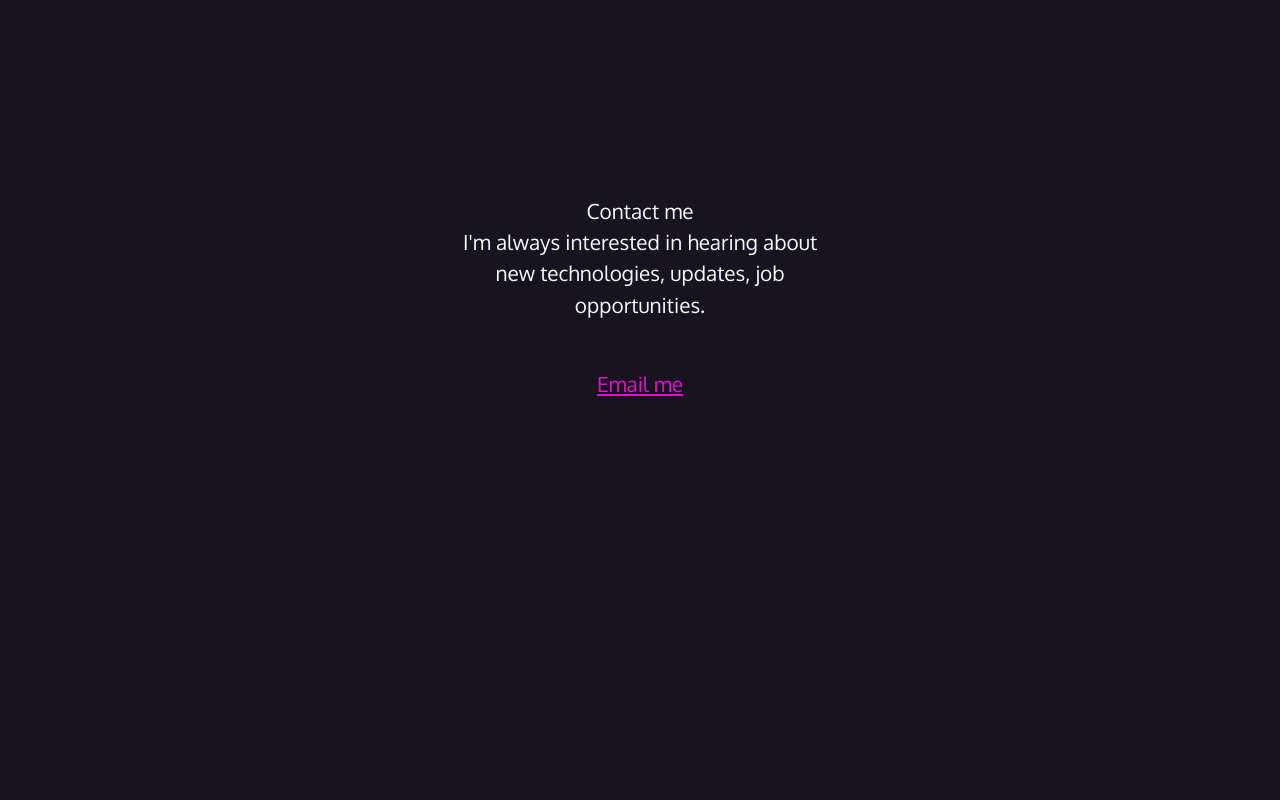
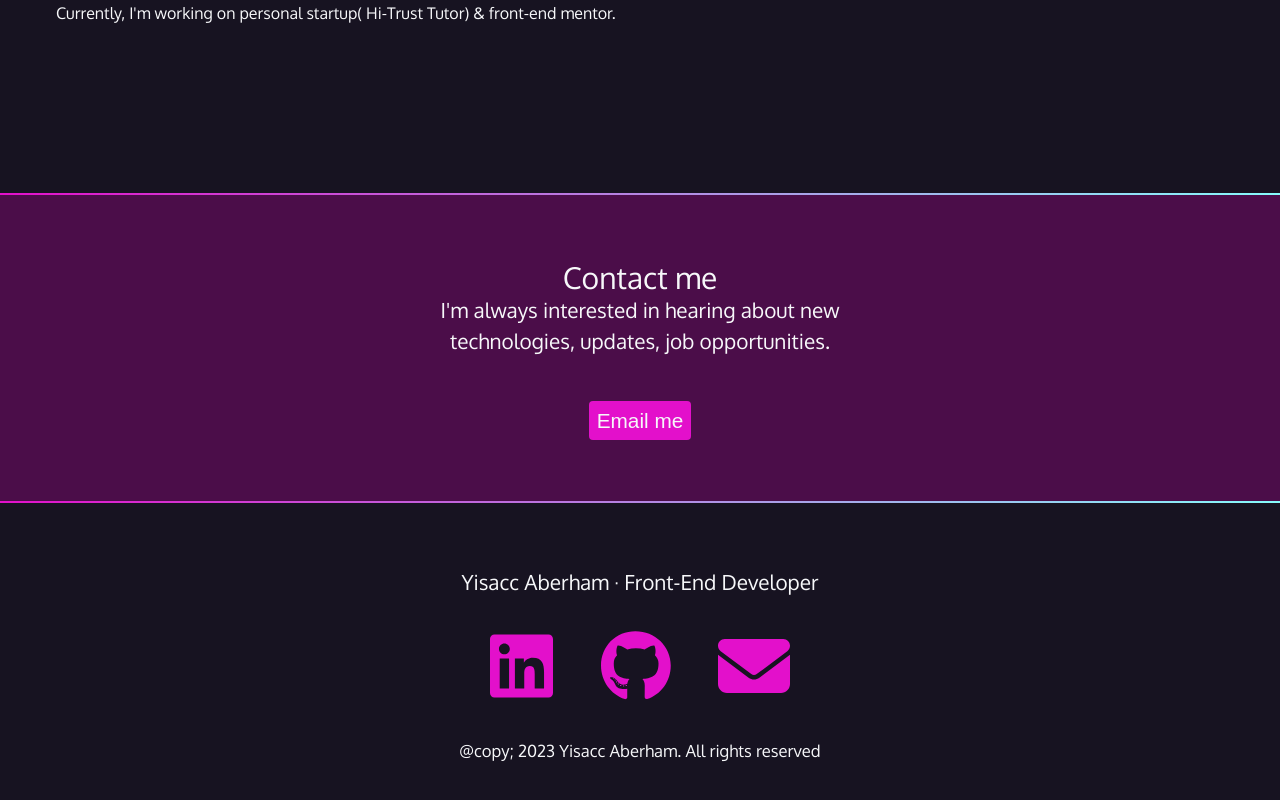
Before and after one commit to yisacc/portfolio, a Next.js app: page / in a window 1280 px wide. Shown: the part 400-1200 px from the top of the page. Before the commit the page ends 800 px from the top, so only its background shows below. Built offline with nearby package versions, Linux system fonts and the light colour scheme; a web font is replaced by a local one.

Commit message:
added background gradient between sections

```diff
--- a/src/app/components/Contact.tsx
+++ b/src/app/components/Contact.tsx
@@ -1,18 +1,26 @@
 const Contact = () => {
   return (
+    <div className="bg-plum">
       <section
         id="contact"
-      className="w-96 text-center mx-auto my-0 px-auto py-0"
+        className="w-[400px] text-center mx-auto my-0 px-auto py-16 "
       >
-      <h2>Contact me</h2>
+        <h2 className="block text-3xl text-bold font-sans">Contact me</h2>
         <p>
           I&apos;m always interested in hearing about new technologies, updates,
           job opportunities.
         </p>
         <p className="mt-12">
-        <a href="mailto:isaccab2019@gmail.com"> Email me</a>
+          <a
+            className="text-white no-underline font-mono hover:text-white bg-magneta p-2 rounded hover:bg-hotmag"
+            href="mailto:isaccab2019@gmail.com"
+          >
+            {" "}
+            Email me
+          </a>
         </p>
       </section>
+    </div>
   );
 };
 export default Contact;
--- a/src/app/components/Introduction.tsx
+++ b/src/app/components/Introduction.tsx
@@ -1,6 +1,9 @@
 const Introduction = () => {
   return (
-    <section id="intro" className="pb-40">
+    <section
+      id="intro"
+      className="pt-16 px-4 pb-40 max-w-[1200px] my-0 mx-auto md:w-full"
+    >
       <p className="text-base font-mono leading-20">
         Hi, my name is
         <span className="font-sans text-headingTwo leading-normal text-aqua block font-light">
--- /dev/null
+++ b/src/app/components/footer.tsx
@@ -0,0 +1,61 @@
+import { faGithub, faLinkedin } from "@fortawesome/free-brands-svg-icons";
+import { faEnvelope } from "@fortawesome/free-solid-svg-icons";
+import { FontAwesomeIcon } from "@fortawesome/react-fontawesome";
+
+const Footer = () => {
+  return (
+    <footer className="text-center py-16 px-0">
+      <h2>Yisacc Aberham &middot; Front-End Developer</h2>
+      <ul className="flex justify-center items-center gap-12 text-5xl flex-wrap flex-row p-0 my-8 mx-0 list-none">
+        <li>
+          <a
+            href="https://www.linkedin.com/in/yisacc-aberham-7ba6221b0/"
+            target="_blank"
+            className="text-white"
+          >
+            {" "}
+            <FontAwesomeIcon
+              icon={faLinkedin}
+              aria-hidden="true"
+              className="text-[150%] text-magneta hover:text-hotmag"
+            />
+            <span className="sr-only">Linkedin</span>
+          </a>
+        </li>
+        <li>
+          <a
+            href="https://www.linkedin.com/in/yisacc-aberham-7ba6221b0/"
+            target="_blank"
+            className="text-white"
+          >
+            {" "}
+            <FontAwesomeIcon
+              icon={faGithub}
+              aria-hidden="true"
+              className="text-[150%] text-magneta hover:text-hotmag"
+            />
+            <span className="sr-only">Github</span>
+          </a>
+        </li>
+        <li>
+          <a
+            href="mailto:isaccab2019@gmail.com"
+            target="_blank"
+            className="text-white"
+          >
+            <FontAwesomeIcon
+              icon={faEnvelope}
+              aria-hidden="true"
+              className="text-[150%] text-magneta hover:text-hotmag"
+            />
+            <span className="sr-only">Email</span>
+          </a>
+        </li>
+      </ul>
+      <p>
+        <small>@copy; 2023 Yisacc Aberham. All rights reserved</small>
+      </p>
+    </footer>
+  );
+};
+export default Footer;
--- a/src/app/globals.css
+++ b/src/app/globals.css
@@ -18,9 +18,6 @@ font-size:theme('fontSize.normal');
 *::after {
     box-sizing: inherit;
 }
-h1,h2,h3{
-  margin:0;
-}
 a{
   color:theme('colors.magneta');
   text-decoration:underline;
--- a/src/app/layout.tsx
+++ b/src/app/layout.tsx
@@ -13,9 +13,10 @@ const oxygen= Oxygen({
 const oxygen_mono=Oxygen_Mono({subsets: ['latin'],weight:'400', display:'swap', variable:'--font-oxygen-mono'})
 
 export const metadata = {
-  title: 'Create Next App',
-  description: 'Generated by create next app',
-}
+  title: "Yisacc Aberham's Portfolio website",
+  description:
+    "Yisacc Aberham is a web developer focussed in frontend from Ethiopia with interest in music and travel and I'm always curious to learn more when it comes to new technologies and creative coding.",
+};
 
 export default function RootLayout({
   children,
--- a/src/app/page.tsx
+++ b/src/app/page.tsx
@@ -5,6 +5,7 @@ import { config } from "@fortawesome/fontawesome-svg-core";
 import Introduction from "./components/Introduction";
 import Contact from "./components/Contact";
 import NavBar from "./components/NavBar";
+import Footer from "./components/footer";
 
 config.autoAddCss = false;
 export default function Home() {
@@ -12,7 +13,10 @@ export default function Home() {
     <main className="flex min-h-screen flex-col justify-between">
       <NavBar />
       <Introduction />
+      <div className="bg-gradient-to-r from-magneta to-aqua h-[2px]"></div>
       <Contact />
+      <div className="bg-gradient-to-r from-magneta to-aqua h-[2px]"></div>
+      <Footer />
     </main>
   );
 }
```
Lines whose indentation alone changed are shown as unchanged.
